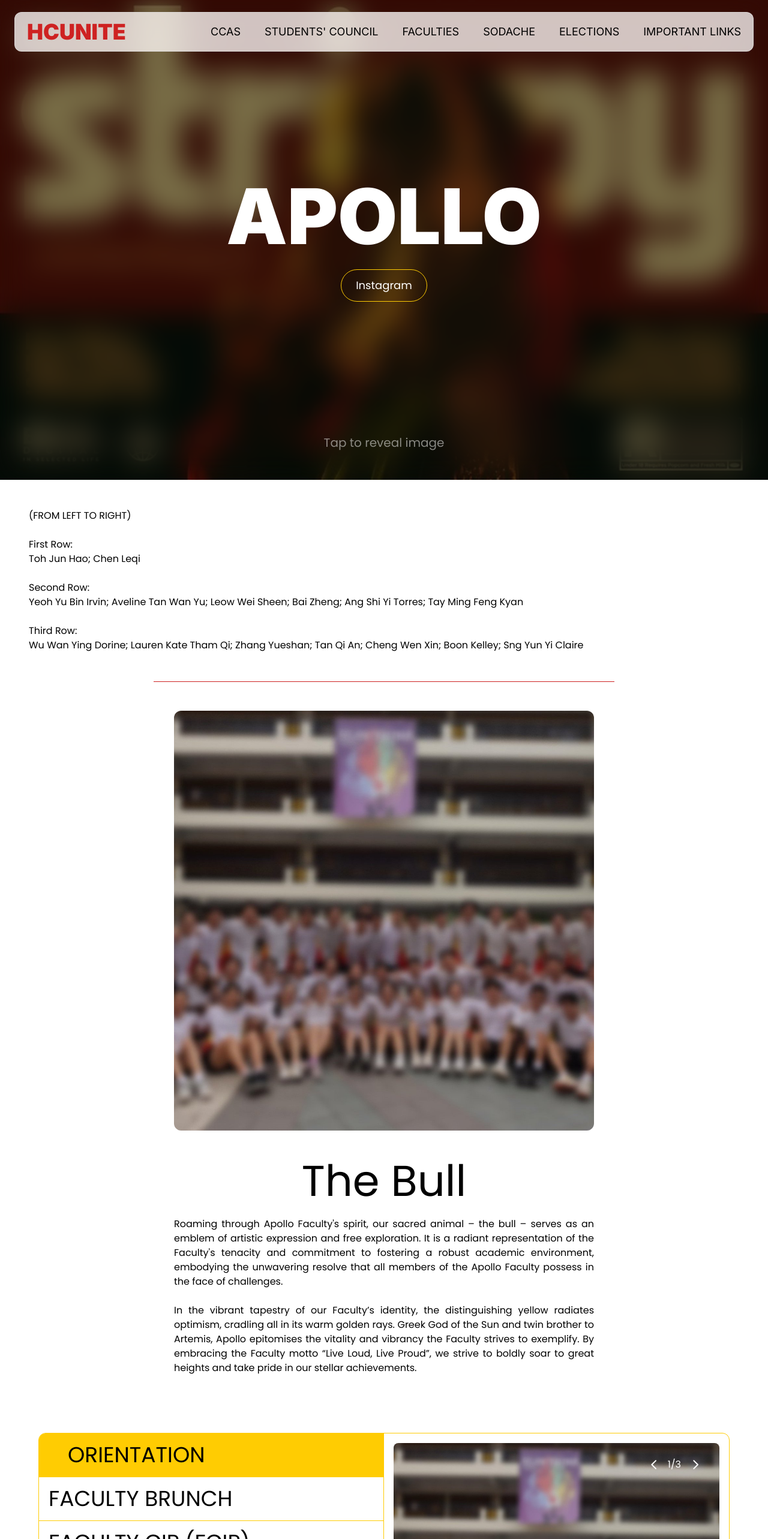
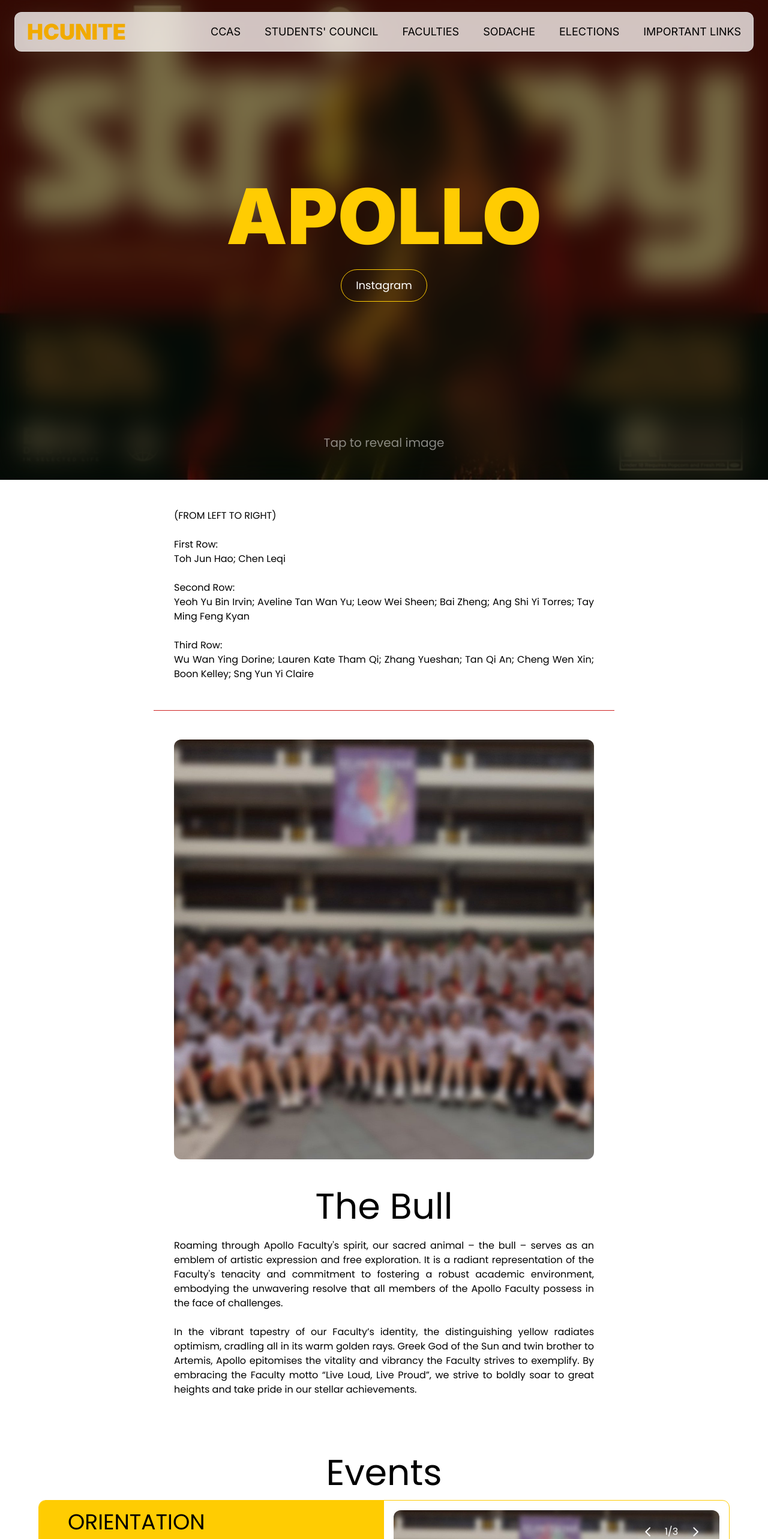
Before and after one commit to charizard-lies/hcunite-website-v2, a Vue app in the folder hcunite-website/: page /apollo in a window 1280 px wide. Shown: the top 2566 px of the page at 60% size. Built offline with nearby package versions, Linux system fonts and the light colour scheme.

Commit message:
finished multicarousel, adding carousel, added fac theme colors

```diff
--- a/hcunite-website/package.json
+++ b/hcunite-website/package.json
@@ -10,6 +10,7 @@
   },
   "dependencies": {
     "@tailwindcss/vite": "^4.1.11",
+    "tailwind-scrollbar-hide": "^4.0.0",
     "tailwindcss": "^4.1.11",
     "vue": "^3.5.17",
     "vue-router": "^4.5.1"
--- a/hcunite-website/src/App.vue
+++ b/hcunite-website/src/App.vue
@@ -46,35 +46,37 @@ const handleClose = () => {
 }
 
 //theme colors
-// const navbarClass = computed(() => {
-//   switch (route.name) {
-//     case 'Apollo':
-//       return 'text-apollo'
-//     case 'Ares':
-//       return 'text-ares'
-//     case 'Artemis':
-//       return 'text-artemis'
-//     case 'Athena':
-//       return 'text-athena hover:text-amber-500'
-//     default:
-//       return 'text-hwachred hover:text-amber-500'
-//   }
-// })
+const route = useRoute()
 
-// const footerClass = computed(() => {
-//   switch (route.name) {
-//     case 'Apollo':
-//       return 'bg-apollo'
-//     case 'Ares':
-//       return 'bg-ares'
-//     case 'Artemis':
-//       return 'bg-artemis'
-//     case 'Athena':
-//       return 'bg-athena hover:text-amber-500'
-//     default:
-//       return 'bg-hwachred hover:text-amber-500'
-//   }
-// })
+const navbarClass = computed(() => {
+  switch (route.path) {
+    case '/apollo':
+      return 'text-apollo-dark hover:text-hwachred'
+    case '/ares':
+      return 'text-ares hover:text-hwachred'
+    case '/artemis':
+      return 'text-artemis hover:text-hwachred'
+    case '/athena':
+      return 'text-athena hover:text-hwachred'
+    default:
+      return 'text-hwachred hover:text-amber-500'
+  }
+})
+
+const footerClass = computed(() => {
+  switch (route.path) {
+    case '/apollo':
+      return 'bg-apollo text-black'
+    case '/ares':
+      return 'bg-ares text-white'
+    case '/artemis':
+      return 'bg-artemis text-white'
+    case '/athena':
+      return 'bg-athena text-white'
+    default:
+      return 'bg-hwachred text-white'
+  }
+})
 
 </script>
 
@@ -86,7 +88,7 @@ const handleClose = () => {
       <!-- inner box -->
       <div class="w-full backdrop-blur-3xl backdrop-brightness-200 bg-[rgba(255,255,255,0.75)] border-1 border-[rgba(220,220,220,0.75)] flex flex-row justify-between m-auto px-5 py-3 rounded-xl">
         <!-- logo -->
-        <div class="text-2xl font-inter font-black lg:text-4xl text-hwachred hover:text-amber-500 transition-colors duration-300"><router-link to="/">HCUNITE</router-link></div>
+        <div class="text-2xl font-inter font-black lg:text-4xl transition-colors duration-300" :class="navbarClass"><router-link to="/">HCUNITE</router-link></div>
         <!-- headers -->
         <div class="hidden lg:flex max-w-[80%] gap-5 xl:gap-10 justify-between">
           <DropdownMenu v-for="(item, key) in menuItems" :key="key" :item="item"/>
@@ -122,19 +124,19 @@ const handleClose = () => {
       <router-view />
     </main>
 
-    <footer class="px-10 py-10 bg-hwachred text-white text-inter text-center">
+    <footer class="px-10 py-10 text-inter text-center" :class="footerClass">
       <div class="font-semibold text-md lg:text-xl my-3">
         CHECK OUT OUR OTHER PLATFORMS FOR MORE
       </div>
       <div class="flex flex-row justify-center my-3">
         <a href="https://www.instagram.com/hcunite/">
-          <svg class="text-white fill-current h-[70px] w-[70px] p-3" viewBox="0 0 32 32" xmlns="http://www.w3.org/2000/svg">
+          <svg class="fill-current h-[70px] w-[70px] p-3" viewBox="0 0 32 32" xmlns="http://www.w3.org/2000/svg">
               <path d="M20.445 5h-8.891A6.559 6.559 0 0 0 5 11.554v8.891A6.559 6.559 0 0 0 11.554 27h8.891a6.56 6.56 0 0 0 6.554-6.555v-8.891A6.557 6.557 0 0 0 20.445 5zm4.342 15.445a4.343 4.343 0 0 1-4.342 4.342h-8.891a4.341 4.341 0 0 1-4.341-4.342v-8.891a4.34 4.34 0 0 1 4.341-4.341h8.891a4.342 4.342 0 0 1 4.341 4.341l.001 8.891z"/>
               <path d="M16 10.312c-3.138 0-5.688 2.551-5.688 5.688s2.551 5.688 5.688 5.688 5.688-2.551 5.688-5.688-2.55-5.688-5.688-5.688zm0 9.163a3.475 3.475 0 1 1-.001-6.95 3.475 3.475 0 0 1 .001 6.95zM21.7 8.991a1.363 1.363 0 1 1-1.364 1.364c0-.752.51-1.364 1.364-1.364z"/>
           </svg>
         </a>
         <a href="https://www.youtube.com/channel/UCPz0DNqC6i1pyJvKYhSHlKw">
-          <svg class="text-white fill-current h-[70px] w-[70px] p-3" viewBox="0 -3 20 20" version="1.1" xmlns="http://www.w3.org/2000/svg" xmlns:xlink="http://www.w3.org/1999/xlink">
+          <svg class="fill-current h-[70px] w-[70px] p-3" viewBox="0 -3 20 20" version="1.1" xmlns="http://www.w3.org/2000/svg" xmlns:xlink="http://www.w3.org/1999/xlink">
             <title>youtube [#168]</title>
             <desc>Created with Sketch.</desc>
             <defs></defs>
@@ -148,7 +150,7 @@ const handleClose = () => {
           </svg>
         </a>
         <a href="https://www.facebook.com/hcunite/">
-          <svg class="text-white fill-current h-[70px] w-[70px] p-3" viewBox="0 0 20 20" xmlns="http://www.w3.org/2000/svg">
+          <svg class="fill-current h-[70px] w-[70px] p-3" viewBox="0 0 20 20" xmlns="http://www.w3.org/2000/svg">
             <rect x="0" fill="none" width="20" height="20"/>
             <g>
               <path d="M2.89 2h14.23c.49 0 .88.39.88.88v14.24c0 .48-.39.88-.88.88h-4.08v-6.2h2.08l.31-2.41h-2.39V7.85c0-.7.2-1.18 1.2-1.18h1.28V4.51c-.22-.03-.98-.09-1.86-.09-1.85 0-3.11 1.12-3.11 3.19v1.78H8.46v2.41h2.09V18H2.89c-.49 0-.89-.4-.89-.88V2.88c0-.49.4-.88.89-.88z"/>
--- a/hcunite-website/src/components/Multicarousel.vue
+++ b/hcunite-website/src/components/Multicarousel.vue
@@ -1,18 +1,32 @@
 <template>
   <div class="rounded-xl border-apollo border-1 overflow-hidden flex flex-col lg:flex-row">
     <!-- Mobile (horizontal) -->
-    <div v-if="isMobile" ref="mobileContainer" class="relative overflow-hidden" @scroll.passive="onMobileScroll">
+    <div v-if="isMobile" class="relative overflow-hidden">
+      <div class="absolute top-0 left-0 h-full w-28 z-10 bg-linear-to-r from-white to-transparent pointer-events-none"></div>
+      <div class="absolute top-0 right-0 h-full w-28 z-10 bg-linear-to-r to-white from-transparent pointer-events-none"></div>
+      <div class="absolute top-1/2 left-2 p-2 z-20 transform -translate-y-1/2 ">
+        <svg @click="scrollEventLeft" width="32px" height="32px" viewBox="0 0 24 24" fill="none">
+          <path d="M15 7L10 12L15 17" stroke="black" stroke-width="1.5" stroke-linecap="round" stroke-linejoin="round"/>
+        </svg>
+      </div>
 
-      <div class="flex flex-row gap-0 snap-x snap-mandatory overflow-x-auto scroll-smooth py-2">
+      <div class="absolute top-1/2 right-4 p-2 z-20 transform -translate-y-1/2 ">
+        <svg @click="scrollEventRight" width="32px" height="32px" viewBox="0 0 24 24" fill="none">
+          <path d="M10 7L15 12L10 17" stroke="black" stroke-width="1.5" stroke-linecap="round" stroke-linejoin="round"/>
+        </svg>
+      </div>
+
+      <div ref="mobileContainer" class="flex flex-row gap-0 snap-x snap-mandatory overflow-x-auto scroll-smooth custom-scroll-hide border-apollo border-b-1 " @scroll.passive="onMobileScroll">
         <!-- spacer -->
         <div class="shrink-0 w-[40%]"></div>
 
         <div v-for="(event, i) in events"
         :key="i"
         :ref="el => eventRefs[i] = el"
-        class="snap-center flex-shrink-0 text-center px-4 py-2 min-w-[60%] whitespace-nowrap border-r-apollo border-r-1 last:border-none"
+        class="snap-center text-center px-10 py-4 whitespace-nowrap border-apollo border-r-1"
+        :class="[i === events.length - 1 ? 'border-none' : '']"
         >
-            <h3 class="text-xl sm:text-3xl">
+            <h3 class="text-lg sm:text-3xl">
                 {{ event.name }}
             </h3>
         </div>
@@ -50,19 +64,19 @@
     </div>
 
     <!-- pictures -->
-    <div class="w-full lg:w-[50%] max-h-[50vh] lg:max-h-none p-4 relative">
-        <div class="absolute top-8 right-8 text-white text-sm px-2 py-1 rounded z-10">
+    <div class="w-full lg:w-[50%] p-4 lg:max-h-none relative">
+        <div v-if="!isMobile" class="absolute top-8 right-8 text-white text-sm px-2 py-1 z-10">
             <div class="flex flex-row flex-nowrap gap-2">
                 <svg
-                @click="scrollLeft"
+                @click="scrollImageLeft"
                 width="32px"
                 height="32px"
                 viewBox="0 0 24 24" fill="none" xmlns="http://www.w3.org/2000/svg">
                 <path d="M15 7L10 12L15 17" stroke="white" stroke-width="1.5" stroke-linecap="round" stroke-linejoin="round"/>
                 </svg>
-                <p class="m-auto">{{ currentImageIndex + 1 }}/{{ currentImages.length }}</p>
+                <p class="m-auto w-8 text-center">{{ currentImageIndex + 1 }}/{{ currentImages.length }}</p>
                 <svg
-                @click="scrollRight"
+                @click="scrollImageRight"
                 width="32px"
                 height="32px"
                 viewBox="0 0 24 24" fill=none xmlns="http://www.w3.org/2000/svg">
@@ -72,18 +86,18 @@
         </div>
 
         <div ref="imageContainer"
-        class="h-full flex flex-row gap-4 overflow-x-auto scroll-smooth snap-x snap-mandatory"
+        class="h-full flex flex-row gap-4 overflow-x-auto scroll-smooth snap-x snap-mandatory custom-scroll-hide"
         @scroll.passive="updateCurrentIndex"
         >
-
-            <div class="flex flex-row gap-4 snap-x snap-mandatory ">
+            <transition name="fade" mode="out-in">
+            <div :key="selectedIndex" class="flex flex-row gap-4 snap-x snap-mandatory ">
 
                 <div v-for="(img, i) in currentImages"
                 :key="i"
                 @click="handleDesktopClick(i)"
                 @touchstart="handleTouchStart"
                 @touchend="(e) => handleTouchEnd(e, i)"
-                class="w-full snap-center flex-shrink-0 rounded-lg overflow-hidden relative"
+                class="w-full snap-center flex-shrink-0 rounded-xl overflow-hidden relative shadow-2xl"
                 >
                     <img :src="img" alt="event picture" class="w-full h-full aspect-auto object-cover object-center" />
                     <div
@@ -91,7 +105,7 @@
                     :class="overlayToggles[selectedIndex][i] ? 'opacity-50' : 'opacity-0'"
                     >
                     </div>
-                    <div class="absolute text-white inset-0 p-4" :class="overlayToggles[selectedIndex][i] ? 'opacity-100' : 'opacity-0'" >
+                    <div class="absolute text-white inset-0 p-4 transition-opacity duration-500" :class="overlayToggles[selectedIndex][i] ? 'opacity-100' : 'opacity-0'" >
                         <p>
                             {{events[selectedIndex].text[i]}}
                         </p>
@@ -99,6 +113,7 @@
 
                 </div>
             </div>
+            </transition>
         </div>
     </div>
 
@@ -106,68 +121,92 @@
 </template>
 
 <script setup>
-import {computed, onMounted, onUnmounted, onBeforeUnmount, ref } from 'vue'
+import {computed, onMounted, onUnmounted, watch, watchEffect, ref, nextTick } from 'vue'
 
+const props = defineProps({
+  events: {
+    type: Array,
+    required: true,
+    // Optional validator
+    validator: (arr) =>
+      arr.every(
+        (e) =>
+          typeof e.name === 'string' &&
+          Array.isArray(e.images) &&
+          Array.isArray(e.text)
+      )
+  }
+})
+
+const events = props.events
 const selectedIndex = ref(0)
-const events = [
-  {
-    name: 'ORIENTATION',
-    images: [
-      '/images/informal_council_pic.jpg',
-      '/images/test.jpeg',
-      'https://example.com/orientation3.jpg',
-    ],
-    text:[
-        "djafaldjfldjf",
-        "aldfkjdslfjlkdjslf",
-        "dlfkjladjfljdslfjlsdlf",
-    ]
-  },
-  {
-    name: 'FACULTY BRUNCH',
-    images: [
-      '/images/test.jpeg',
-      'https://example.com/brunch2.jpg',
-      'https://example.com/brunch3.jpg',
-    ],
-    text:[
-        "djafaldjfldjf",
-        "aldfkjdslfjlkdjslf",
-        "dlfkjladjfljdslfjlsdlf",
-    ]
-  },
-  {
-    name: 'FACULTY CIP (FCIP)',
-    images: [
-      'https://example.com/fcip1.jpg',
-      'https://example.com/fcip2.jpg',
-      'https://example.com/fcip3.jpg',
-    ],
-    text:[
-        "djafaldjfldjf",
-        "aldfkjdslfjlkdjslf",
-        "dlfkjladjfljdslfjlsdlf",
-    ]
-  },
-  {
-    name: 'WELFARE INITIATIVES',
-    images: [
-      'https://example.com/welfare1.jpg',
-      'https://example.com/welfare2.jpg',
-      'https://example.com/welfare3.jpg',
-    ],
-    text:[
-        "djafaldjfldjf",
-        "aldfkjdslfjlkdjslf",
-        "dlfkjladjfljdslfjlsdlf",
-    ]
+const isMobile = ref(window.innerWidth < 1024)
+const eventRefs = []
+const mobileContainer = ref(null)
+const visibleIndex = ref(null)
+
+//mobile
+function scrollEventLeft() {
+  if (selectedIndex.value > 0) {
+    selectedIndex.value--
+    console.log(selectedIndex.value)
+    scrollToMobileEvent(selectedIndex.value)
+    console.log("event left")
   }
-]
-const overlayToggles = ref(events.map(event => event.images.map(() => false)))
+}
 
-// Images of the currently selected event (reactive)
+function scrollEventRight() {
+  if (selectedIndex.value < events.length - 1) {
+    selectedIndex.value++
+    console.log(selectedIndex.value)
+    scrollToMobileEvent(selectedIndex.value)
+    console.log("event right")
+  }
+}
+
+function scrollToMobileEvent(index) {
+  if (eventRefs[index] && mobileContainer.value) {
+    eventRefs[index].scrollIntoView({ behavior: 'smooth', inline: 'center', block: 'nearest'})
+  }
+}
+
+function onSelect(index) {
+    selectedIndex.value = index
+    currentImageIndex.value = 0
+    console.log('Event selected:', events[index].name)
+    console.log('image index: ', currentImageIndex.value)
+}
+
+//scrolling headers
+function onMobileScroll() {
+  if (!mobileContainer.value) return
+
+  const container = mobileContainer.value
+  const containerRect = container.getBoundingClientRect()
+  const containerCenter = containerRect.left + containerRect.width / 2
+
+  let closestIndex = 0
+  let closestDistance = Infinity
+
+  eventRefs.forEach((el, index) => {
+    if (!el) return
+    const rect = el.getBoundingClientRect()
+    const elCenter = rect.left + rect.width / 2
+    const distance = Math.abs(containerCenter - elCenter)
+
+    if (distance < closestDistance) {
+      closestDistance = distance
+      closestIndex = index
+    }
+  })
+
+  if (selectedIndex.value !== closestIndex) {
+    onSelect(closestIndex)
+  }
+}
+
+//////////////////////////////////////////////////// Images selection
 const currentImages = computed(() => events[selectedIndex.value].images)
-
 const imageContainer = ref(null)
 const currentImageIndex = ref(0)
 
@@ -180,78 +219,45 @@ function updateCurrentIndex() {
   console.log(index)
 }
 
-function scrollLeft() {
+function scrollImageLeft() {
   if (imageContainer.value) {
     imageContainer.value.scrollBy({ left: -300, behavior: 'smooth' })
     updateCurrentIndex()
   }
 }
 
-function scrollRight() {
+function scrollImageRight() {
   if (imageContainer.value) {
     imageContainer.value.scrollBy({ left: 300, behavior: 'smooth' })
     updateCurrentIndex()
   }
 }
 
-//handle clicking events
-const isMobile = ref(window.innerWidth < 1024)
-const eventRefs = []
-const mobileContainer = ref(null)
-const visibleIndex = ref(null)
+watch(selectedIndex, async () => {
+  currentImageIndex.value = 0
+  await nextTick()
+  if (imageContainer.value) {
+    imageContainer.value.scrollTo({ left: 0, behavior: 'smooth' })
+  }
+})
 
-function onSelect(index) {
-    selectedIndex.value = index
-    console.log('Event selected:', events[index].name)
+//text toggle
+const overlayToggles = ref([])
+watchEffect(() => {
+  overlayToggles.value = props.events.map(event =>
+    event.images.map(() => false)
+  )
+})
+
+function toggleImageText(index) {
+    console.log(selectedIndex.value, index)
+    overlayToggles.value[selectedIndex.value][index] = !overlayToggles.value[selectedIndex.value][index]
 }
 
-//handle mobile snapping
-onMounted(() => {
-    if (!isMobile.value) return
-
-    const observer = new IntersectionObserver(
-        (entries) => {
-        entries.forEach((entry) => {
-            if (entry.isIntersecting) {
-            const index = eventRefs.findIndex(el => el === entry.target)
-            if (index !== visibleIndex.value) {
-                visibleIndex.value = index
-                onSelect(index)
-            }
-            }
-        })
-        },
-        {
-        root: mobileContainer.value,
-        threshold: 0.6, // item is considered "in view" if 60% is visible
-        }
-    )
-
-    eventRefs.forEach(el => {
-        if (el) observer.observe(el)
-    })
-
-    onBeforeUnmount(() => observer.disconnect())
-})
-
-
-//handle window resize (highly optional)
-function handleResize() {
-  isMobile.value = window.innerWidth < 1024
-}
-
-onMounted(() => {
-  window.addEventListener('resize', handleResize)
-  selectedIndex.value = 0
-})
-
-onUnmounted(() => {
-  window.removeEventListener('resize', handleResize)
-})
-
-//handle image taps
+////////////////////////////////////////////////////handle clicks
 let touchXStart = null
 
+//handle scroll or tap
 function handleTouchStart(event) {
   touchXStart = event.touches[0].clientX
 }
@@ -268,12 +274,38 @@ function handleTouchEnd(event, index) {
   // otherwise let it scroll
 }
 
+//handle desktop click
 function handleDesktopClick(index) {
   if (!(/iPhone|iPad|iPod|Android/i.test(navigator.userAgent))) toggleImageText(index)
 }
 
-function toggleImageText(index) {
-    console.log(selectedIndex.value, index)
-    overlayToggles.value[selectedIndex.value][index] = !overlayToggles.value[selectedIndex.value][index]
+//handle window resize (highly optional)
+function handleResize() {
+  isMobile.value = window.innerWidth < 1024
 }
+
+onMounted(() => {
+  window.addEventListener('resize', handleResize)
+  selectedIndex.value = 0
+})
+
+onUnmounted(() => {n
+  window.removeEventListener('resize', handleResize)
+})
 </script>
+
+<style scoped>
+.fade-enter-active, .fade-leave-active {
+  transition: opacity 0.2s ease;
+}
+.fade-enter-from, .fade-leave-to {
+  opacity: 0;
+}
+.custom-scroll-hide::-webkit-scrollbar {
+  display: none;
+}
+.custom-scroll-hide {
+  -ms-overflow-style: none;
+  scrollbar-width: none;
+}
+</style>
--- a/hcunite-website/src/pages/Apollo.vue
+++ b/hcunite-website/src/pages/Apollo.vue
@@ -24,14 +24,11 @@
         >
         </div>
 
-        <div class="flex flex-col items-center justify-center h-screen w-full transition-all duration-500 text-white text-center opacity-0"
+        <div class="flex flex-col items-center justify-center h-screen w-full transition-all duration-500 text-apollo text-center opacity-0"
           :class="{'backdrop-blur-xl opacity-100': showOverlay}"
         >
             <h1
-            @click.stop
-            @touchstart.stop
-            @touchend.stop
-            class="text-5xl md:text-7xl lg:text-9xl font-inter font-bold"
+            class="hover:text-white transition-colors duration-500"
             >
                 APOLLO
             </h1>
@@ -42,6 +39,7 @@
             target="blank"
             href="https://www.instagram.com/apollofaculty/"
             class="text-white font-poppins text-md inline-block border-1 border-apollo hover:bg-apollo rounded-full py-3 px-6 mt-6 lg:text-lg transition-colors duration-300"
+            :class="{'pointer-events-auto opacity-100': showOverlay, 'pointer-events-none opacity-0': !showOverlay}"
             >
             Instagram
             </a>
@@ -58,7 +56,7 @@
   </section>
 
   <section class="p-12">
-    <p>
+    <p class="centered-text-block">
       (FROM LEFT TO RIGHT)
       <br><br>First Row:
       <br>Toh Jun Hao; Chen Leqi
@@ -73,8 +71,8 @@
 
   <section class="text-justify p-12">
     <img src="../assets/informal_council_pic.jpg" alt="" class="aspect-square max-w-[700px] w-full m-auto rounded-xl object-cover">
-    <h2 class="mt-12 text-4xl md:text-7xl font-poppins text-center">The Bull</h2>
-    <p class="max-w-[700px] mt-6 mx-auto font-poppins">
+    <h2 class="mt-12 text-center">The Bull</h2>
+    <p class="centered-text-block mt-6">
       Roaming through Apollo Faculty's spirit, our sacred animal – the bull –
       serves as an emblem of artistic expression and free exploration.
       It is a radiant representation of the Faculty's tenacity and commitment to fostering a robust academic environment,
@@ -90,9 +88,14 @@
 
 
   <section class="w-full py-12 px-4">
-    <div class="px-4 lg:px-12">
-      <MultiCarousel></MultiCarousel>
+    <h2 class="text-center mb-4">Events</h2>
+    <div class="lg:px-12">
+      <MultiCarousel :events="events"></MultiCarousel>
     </div>
+  </section>
+
+  <section class="w-full py-12 px-4">
+
   </section>
 </template>
 
@@ -101,6 +104,61 @@ import groupPhoto from '../assets/test.jpeg'
 import Dropdown from '../components/Dropdown.vue'
 import MultiCarousel from '../components/Multicarousel.vue'
 import { ref } from 'vue'
+
+const events = [
+  {
+    name: 'ORIENTATION',
+    images: [
+      '/images/informal_council_pic.jpg',
+      '/images/test.jpeg',
+      '/images/informal_council_pic.jpg',
+    ],
+    text:[
+        "djafaldjfldjf",
+        "aldfkjdslfjlkdjslf",
+        "dlfkjladjfljdslfjlsdlf",
+    ]
+  },
+  {
+    name: 'FACULTY BRUNCH',
+    images: [
+      '/images/test.jpeg',
+      '/images/informal_council_pic.jpg',
+      '/images/test.jpeg',
+    ],
+    text:[
+        "djafaldjfldjf",
+        "aldfkjdslfjlkdjslf",
+        "dlfkjladjfljdslfjlsdlf",
+    ]
+  },
+  {
+    name: 'FACULTY CIP (FCIP)',
+    images: [
+      '/images/informal_council_pic.jpg',
+      '/images/test.jpeg',
+      '/images/informal_council_pic.jpg',
+    ],
+    text:[
+        "djafaldjfldjf",
+        "aldfkjdslfjlkdjslf",
+        "dlfkjladjfljdslfjlsdlf",
+    ]
+  },
+  {
+    name: 'WELFARE INITIATIVES',
+    images: [
+      '/images/test.jpeg',
+      '/images/informal_council_pic.jpg',
+      '/images/test.jpeg',
+    ],
+    text:[
+        "djafaldjfldjf",
+        "aldfkjdslfjlkdjslf",
+        "dlfkjladjfljdslfjlsdlf",
+    ]
+  }
+]
 
 const showOverlay = ref(true)
 
--- a/hcunite-website/src/style.css
+++ b/hcunite-website/src/style.css
@@ -7,6 +7,7 @@
   --color-hwachred: #CE2222;
   --color-hwachred-dark: #6D1212;
   --color-apollo: #ffcc02;
+  --color-apollo-dark: #f1aa00;
   --color-ares: #c9102d;
   --color-artemis: #06048d;
   --color-athena:#027b3e;
```
Also changed, not shown: hcunite-website/src/components/Carousel.vue (added, +33 -0 lines), 1 other file (tests, documents, lock files or other folders).
